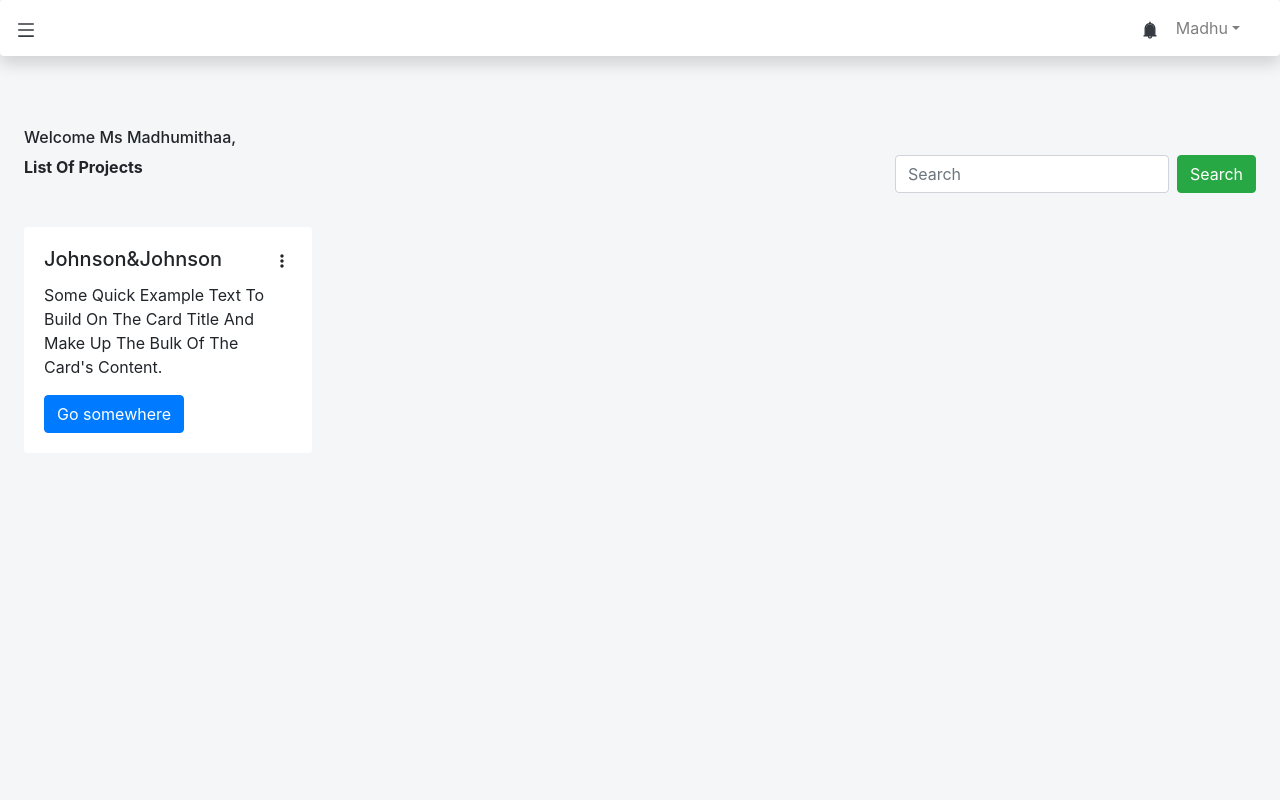
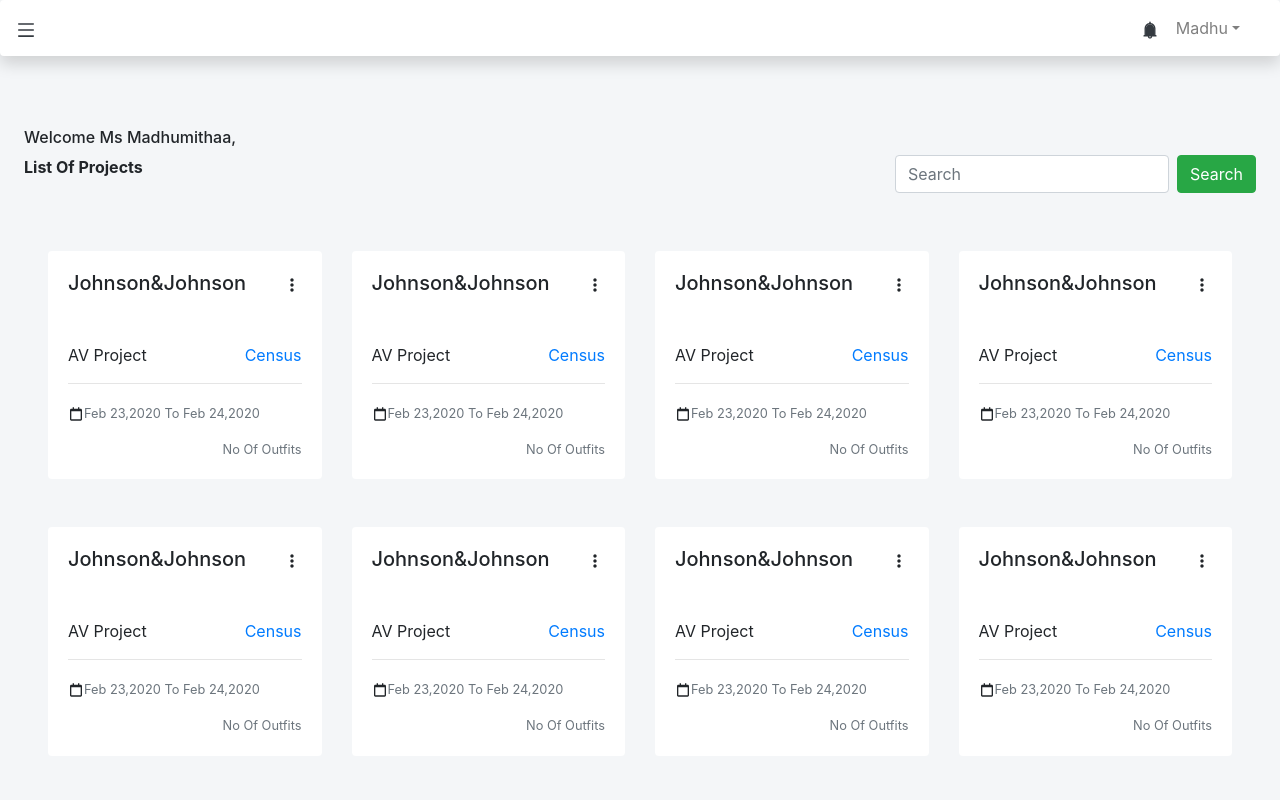
Before and after one commit to madhu1803/react8_auth, a React (Create React App) app: page /dashboard in a window 1280 px wide. Shown: the top 800 px of the page. Built offline with nearby package versions, Linux system fonts and the light colour scheme.

Commit message:
body done:

```diff
--- a/src/Components/DCard.js
+++ b/src/Components/DCard.js
@@ -2,13 +2,13 @@
 import { Card, Dropdown, Button } from "react-bootstrap";
 import "./Dcard.css";
 import DropDown from "./DropDown";
-import { BiDotsVerticalRounded } from "react-icons/bi";
+import { BiDotsVerticalRounded, BiCalendarAlt } from "react-icons/bi";
 
 export default class Dcard extends Component {
   render() {
     return (
-      <div>
-        <Card className="dcard-container mt-5">
+      <div class="col-sm-12 col-md-6 col-lg-3">
+        <Card className="dcard-container mt-5 text-capitalize">
           <Card.Body>
             <Card.Title>
               Johnson&johnson
@@ -17,11 +17,30 @@
                 <BiDotsVerticalRounded />
               </div>
             </Card.Title>
-            <Card.Text>
-              Some quick example text to build on the card title and make up the
-              bulk of the card's content.
+            <Card.Text className="mt-5">
+              <p>
+                AV project{" "}
+                <a href="#" style={{ float: "right" }}>
+                  Census
+                </a>
+              </p>
+              <hr />
+              <p>
+                <BiCalendarAlt />
+                <small className="text-break text-muted">
+                  Feb 23,2020 to Feb 24,2020
+                </small>
+              </p>
+              <p>
+                <small
+                  className="text-break text-muted"
+                  style={{ float: "right" }}
+                >
+                  No of Outfits
+                </small>
+                {/* <strong style={{ float: "right" }}>23,000</strong> */}
+              </p>
             </Card.Text>
-            <Button variant="primary">Go somewhere</Button>
           </Card.Body>
         </Card>
       </div>
--- a/src/Components/Dcard.css
+++ b/src/Components/Dcard.css
@@ -1,7 +1,21 @@
 .dcard-container {
-    width: 18rem;
     border: none !important;
 }
+
+/* @media (min-width: 768px) {
+    .dcard-container {
+        min-width: 14rem;
+        border: none !important;
+    }
+} */
+
+@media (max-width: 576px) {
+    .dcard-container {
+        width: 15rem;
+        border: none !important;
+    }
+}
+
 
 .dcard-container .card-right-align {
     float: right;
--- a/src/Dashboard/Body.js
+++ b/src/Dashboard/Body.js
@@ -14,8 +14,18 @@
             <Button variant="success">Search</Button>
           </Form>
         </div>
-        <div className="dashboard-body">
-          <Dcard />
+        <div className="dashboard-body p-4">
+          <div className="row">
+            <Dcard />
+            <Dcard />
+            <Dcard />
+            <Dcard />
+            <Dcard />
+            <Dcard />
+            <Dcard />
+            <Dcard />
+            <Dcard />
+          </div>
         </div>
       </div>
     );
```
